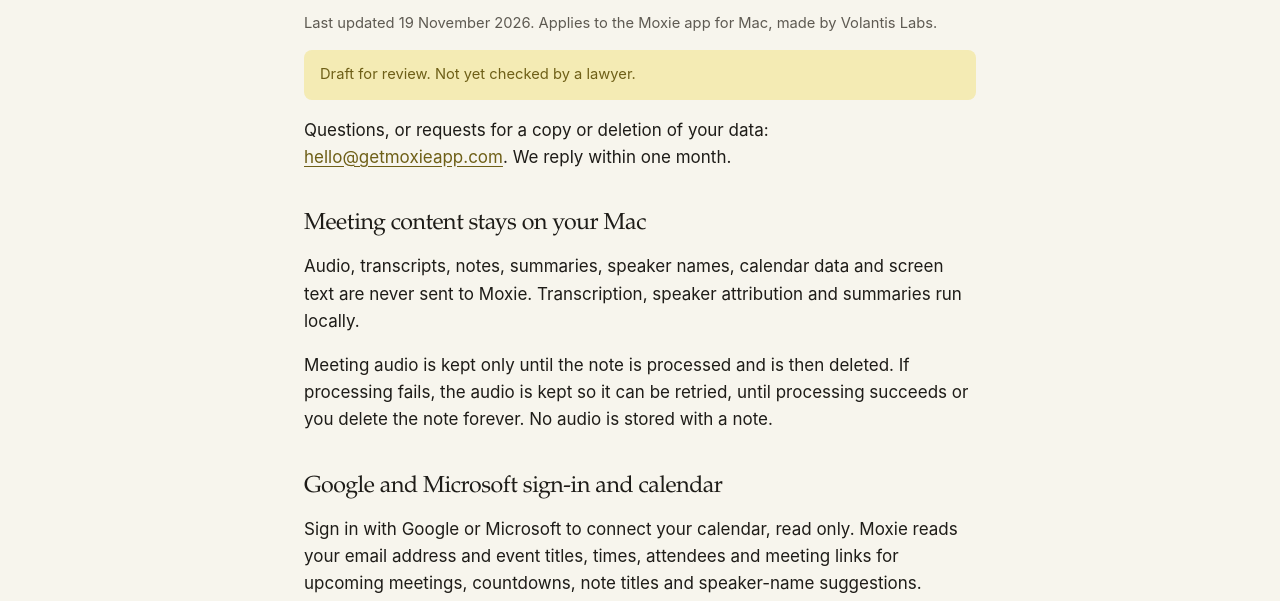
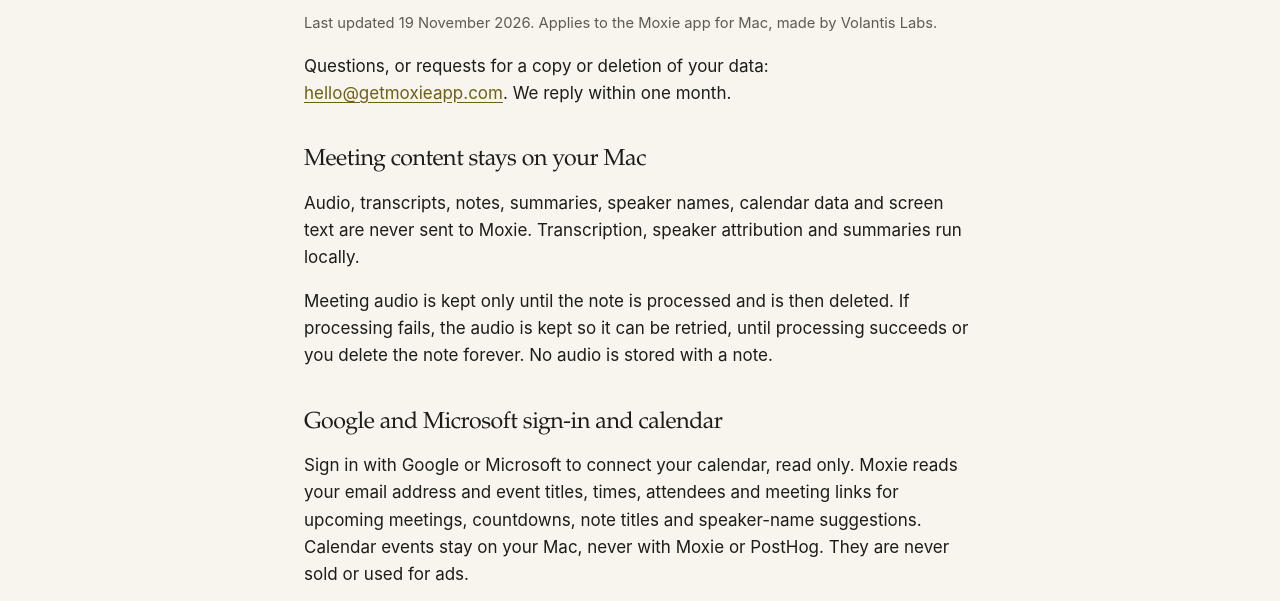
Before and after one commit to volantis-labs/volantislabs.github.io, a plain HTML site: page public/moxie/privacy/index.html in a window 1280 px wide. Shown: the part 174-775 px from the top of the page. Drawn offline with Linux system fonts and the light colour scheme.

Commit message:
WF-763: Remove the draft banners from the reviewed privacy and terms pages

```diff
--- a/public/moxie/privacy/index.html
+++ b/public/moxie/privacy/index.html
@@ -13,7 +13,6 @@
 <main class="doc">
 <h1>Moxie privacy policy</h1>
 <p class="meta">Last updated 19 November 2026. Applies to the Moxie app for Mac, made by Volantis Labs.</p>
-<p class="draft">Draft for review. Not yet checked by a lawyer.</p>
 
 <p>Questions, or requests for a copy or deletion of your data: <a href="mailto:hello@getmoxieapp.com">hello@getmoxieapp.com</a>. We reply within one month.</p>
 
```
Also changed, not shown: public/moxie/terms/index.html (+0 -1 lines).
